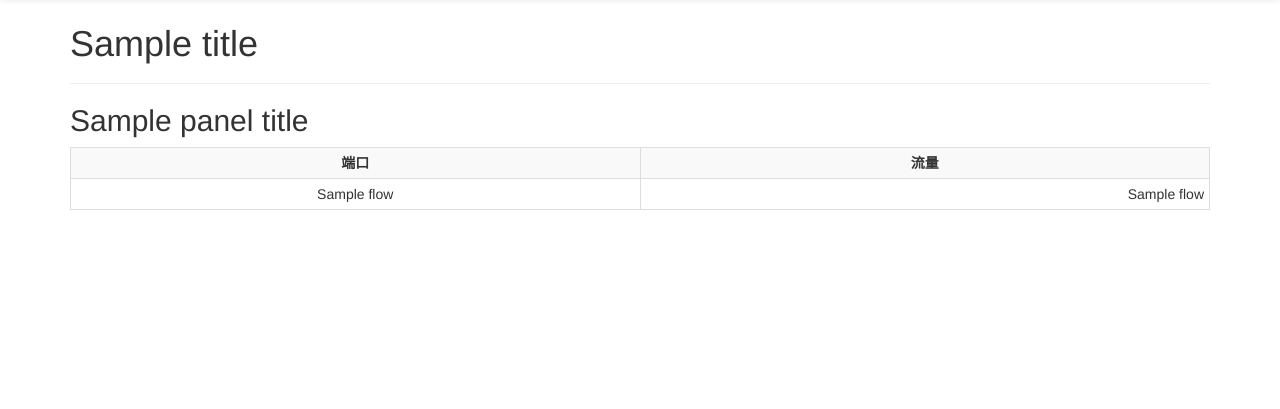
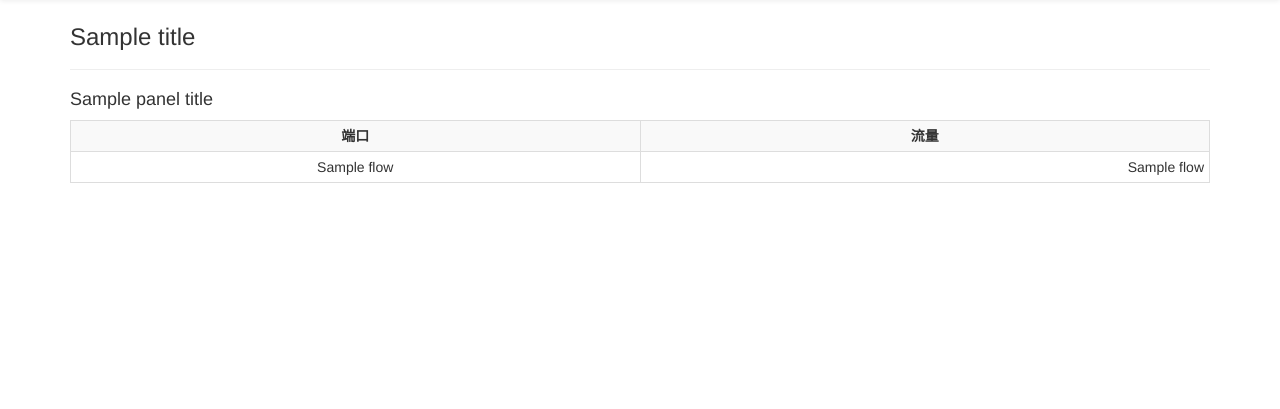
Before and after one commit to 4kercc/ss-panel-django, a Django app: template templates/panel/status.html in a window 1280 px wide. Shown: the part 51-460 px from the top of the page. Run offline with Django 3.2, Linux system fonts and the light colour scheme; the template is opened without the code that fills it: most values are stand-ins (such as "Sample title", 1, 10 or a date in 2020); some libraries are stand-ins or nearby versions.

Commit message:
change: title change to small.

```diff
--- a/templates/panel/base.html
+++ b/templates/panel/base.html
@@ -25,7 +25,7 @@
         {% include 'panel/snippet_nav.html'%}
         <div class="container" id="content">
             <div class="page-header">
-                <h1>{% block content_title %}{{ title }}{% endblock %}</h1>
+                <h3>{% block content_title %}{{ title }}{% endblock %}</h3>
             </div>
             <div class="header" id="header">
                 {% block header %}{% endblock %}
@@ -33,7 +33,7 @@
             {% block content_full %}
             <div class="panel panel-default" id="panel">
                 <div class="panel-heading">
-                    <h2 class="panel-title">{% block panel_title %}{{ title }}{% endblock %}</h2>
+                    <h4 class="panel-title">{% block panel_title %}{{ title }}{% endblock %}</h4>
                 </div>
                 <div class="panel-body">
                     {% block content %}{% endblock %}
--- a/templates/panel/status.html
+++ b/templates/panel/status.html
@@ -1,7 +1,7 @@
 {% extends 'panel/base.html' %}
 
 {% block content_full %}
-<h2>{{ panel_title }}</h2>
+<h4>{{ panel_title }}</h4>
 <div class="table-responsive">
     <table class="table table-striped table-bordered table-hover table-condensed">
         <tr>
```
